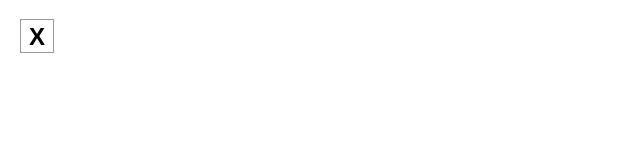
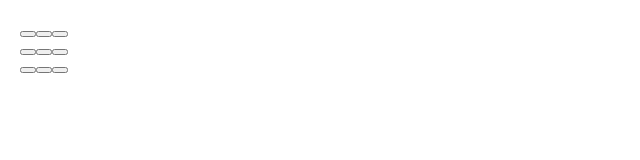
Before and after one commit to y-duck1204/react-sample, a React (Create React App) app in the folder tutorial/: page / in a window 1280 px wide. Shown: the top 160 px of the page, without its empty margins (0-640 px from the left). Built offline with nearby package versions, Linux system fonts and the light colour scheme.

Commit message:
チュートリアル途中まで

```diff
--- a/tutorial/src/App.js
+++ b/tutorial/src/App.js
@@ -1,3 +1,28 @@
-export default function Square() {
-  return <button className="square">X</button>;
+import { useState } from "react";
+
+function Squeare({ value }) {
+  return <button className="squeare">{value}</button>;
 }
+
+export default function Board() {
+  const [squeares, setSqueares] = useState(Array(9).fill(null));
+  return (
+    <>
+      <div className="board-row">
+        <Squeare value={squeares[0]} />
+        <Squeare value={squeares[1]} />
+        <Squeare value={squeares[2]} />
+      </div>
+      <div className="board-row">
+        <Squeare value={squeares[3]} />
+        <Squeare value={squeares[4]} />
+        <Squeare value={squeares[5]} />
+      </div>
+      <div className="board-row">
+        <Squeare value={squeares[6]} />
+        <Squeare value={squeares[7]} />
+        <Squeare value={squeares[8]} />
+      </div>
+    </>
+  );
+}
--- a/tutorial/src/styles.css
+++ b/tutorial/src/styles.css
@@ -73,7 +73,7 @@ body {
 
 .board-row:after {
   clear: both;
-  content: '';
+  content: "";
   display: table;
 }
 
```
